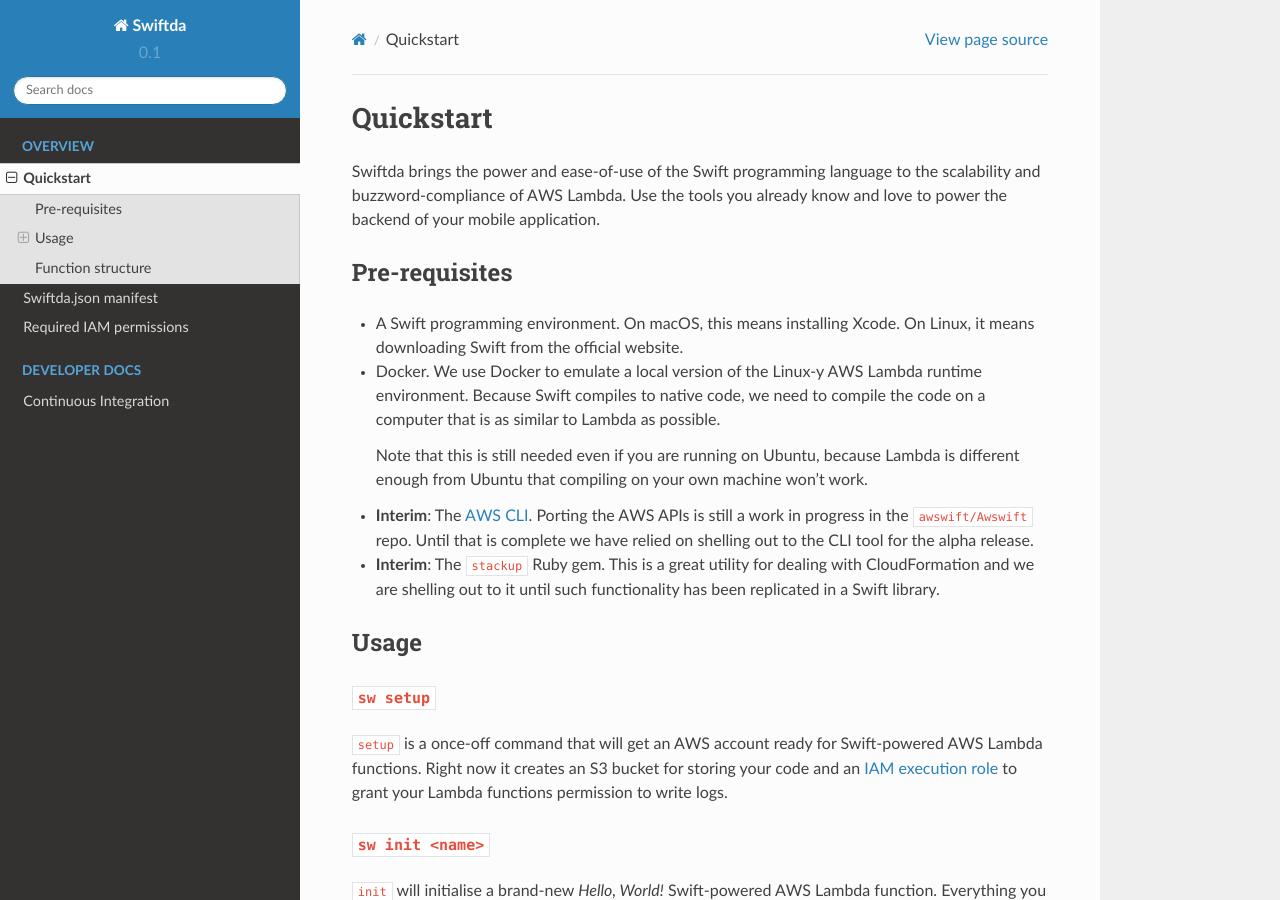
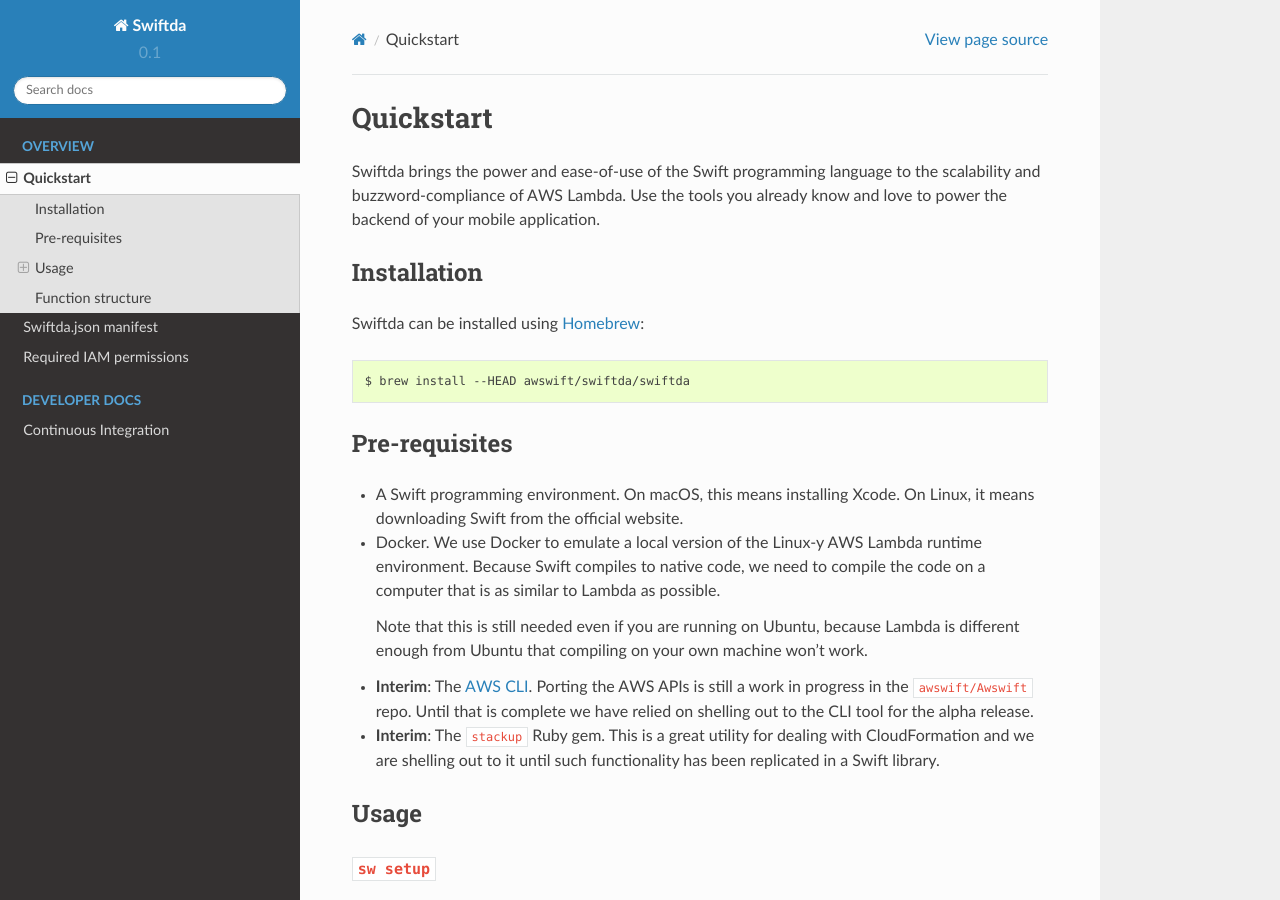
Before and after one commit to awswift/swift-lambda, a Sphinx documentation site: the page built from docs/quickstart.md, in a window 1280 px wide and 900 px high. Built offline with Sphinx 7.4.7 and the Read the Docs theme 2.0.0, drawn with Linux system fonts in a browser that asks for light colours; pages that are not in the unit, such as notebooks, are missing from menus.

Commit message:
[docs] Added installation guide using Homebrew
Closes #10

```diff
--- a/docs/quickstart.md
+++ b/docs/quickstart.md
@@ -4,26 +4,32 @@
 to the scalability and buzzword-compliance of AWS Lambda. Use the tools you
 already know and love to power the backend of your mobile application.
 
+## Installation
+
+Swiftda can be installed using [Homebrew](http://brew.sh):
+
+    $ brew install --HEAD awswift/swiftda/swiftda
+
 ## Pre-requisites
 
 * A Swift programming environment. On macOS, this means installing Xcode. On
-Linux, it means downloading Swift from the official website.
+  Linux, it means downloading Swift from the official website.
 
 * Docker. We use Docker to emulate a local version of the Linux-y AWS Lambda
-runtime environment. Because Swift compiles to native code, we need to compile
-the code on a computer that is as similar to Lambda as possible.
+  runtime environment. Because Swift compiles to native code, we need to compile
+  the code on a computer that is as similar to Lambda as possible.
 
   Note that this is still needed even if you are running on Ubuntu, because
   Lambda is different enough from Ubuntu that compiling on your own machine
   won't work.
 
 * **Interim**: The [AWS CLI](https://aws.amazon.com/cli/). Porting the AWS APIs
-is still a work in progress in the `awswift/Awswift` repo. Until that is complete
-we have relied on shelling out to the CLI tool for the alpha release.
+  is still a work in progress in the `awswift/Awswift` repo. Until that is complete
+  we have relied on shelling out to the CLI tool for the alpha release.
 
 * **Interim**: The [`stackup`](https://github.com/realestate-com-au/stackup) Ruby
-gem. This is a great utility for dealing with CloudFormation and we are shelling
-out to it until such functionality has been replicated in a Swift library.
+  gem. This is a great utility for dealing with CloudFormation and we are shelling
+  out to it until such functionality has been replicated in a Swift library.
 
 ## Usage
 
```
